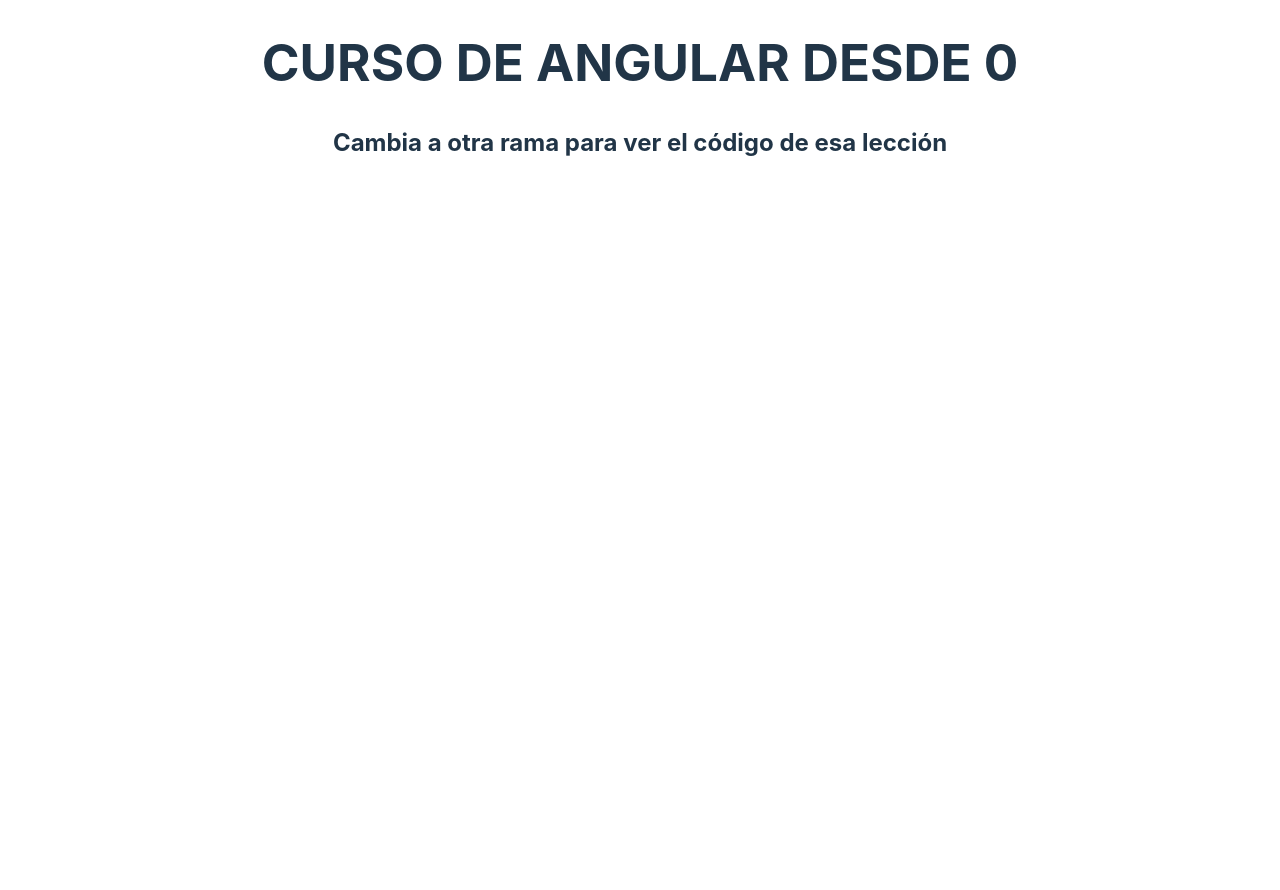
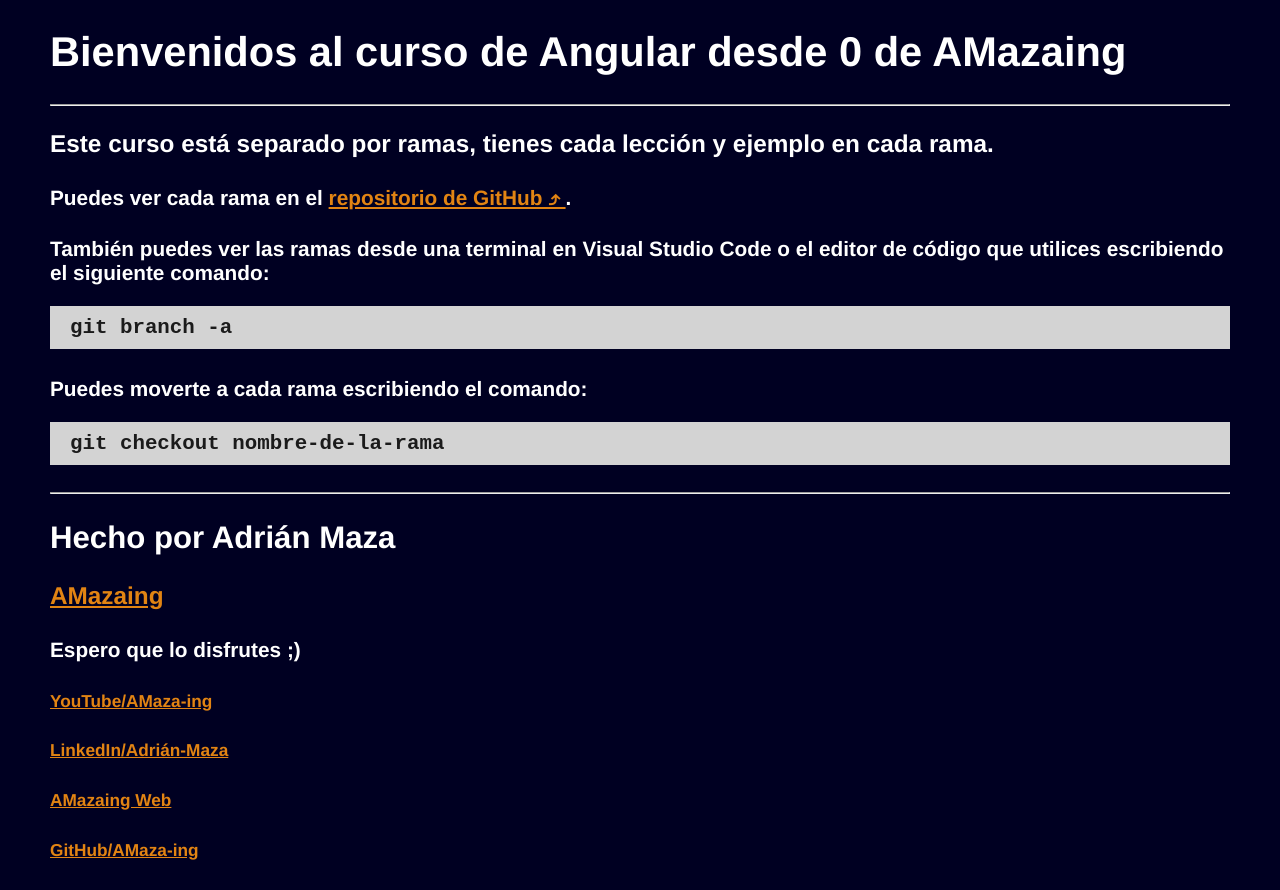
Before and after one commit to Amaza-ing/AMazaing-curso-Angular-desde-0, an Angular app: page / in a window 1280 px wide. Before the commit the page ends 800 px from the top, so only its background shows below. Built offline with nearby package versions, Linux system fonts and the light colour scheme.

Commit message:
master HTML & Styles modified

```diff
--- a/src/app/app.component.html
+++ b/src/app/app.component.html
@@ -1,3 +1,56 @@
-<h1>CURSO DE ANGULAR DESDE 0</h1>
-
-<h2>Cambia a otra rama para ver el código de esa lección</h2>
+<div>
+  <h1>Bienvenidos al curso de Angular desde 0 de AMazaing</h1>
+  <hr />
+  <h3>
+    Este curso está separado por ramas, tienes cada lección y ejemplo en cada
+    rama.
+  </h3>
+  <h4>
+    Puedes ver cada rama en el
+    <a
+      href="https://github.com/Amaza-ing/AMazaing-curso-Angular-desde-0"
+      target="_blank"
+    >
+      repositorio de GitHub ⤴
+    </a>
+    .
+  </h4>
+  <h4>
+    También puedes ver las ramas desde una terminal en Visual Studio Code o el
+    editor de código que utilices escribiendo el siguiente comando:
+    <pre>git branch -a</pre>
+  </h4>
+  <h4>
+    Puedes moverte a cada rama escribiendo el comando:
+    <pre>git checkout nombre-de-la-rama</pre>
+  </h4>
+  <hr />
+  <h2>Hecho por Adrián Maza</h2>
+  <h3>
+    <a href="https://www.youtube.com/@AMaza-Ing" target="_blank"> AMazaing </a>
+  </h3>
+  <h4>Espero que lo disfrutes ;)</h4>
+  <div className="links">
+    <h5>
+      <a href="https://www.youtube.com/@AMaza-Ing" target="_blank">
+        YouTube/AMaza-ing
+      </a>
+    </h5>
+    <h5>
+      <a
+        href="https://www.linkedin.com/in/adrian-maza-vazquez/"
+        target="_blank"
+      >
+        LinkedIn/Adrián-Maza
+      </a>
+    </h5>
+    <h5>
+      <a href="https://www.amaza-ing.com/" target="_blank"> AMazaing Web </a>
+    </h5>
+    <h5>
+      <a href="https://github.com/Amaza-ing" target="_blank">
+        GitHub/AMaza-ing
+      </a>
+    </h5>
+  </div>
+</div>
--- a/src/styles.css
+++ b/src/styles.css
@@ -1,76 +1,25 @@
-:root {
-  font-family: Inter, system-ui, Avenir, Helvetica, Arial, sans-serif;
-  line-height: 1.5;
-  font-weight: 400;
+body {
+  margin: 0 50px;
+  padding: 0;
+  background-color: rgb(0, 0, 34);
+  color: white;
+  font-family: "Franklin Gothic Medium", "Arial Narrow", Arial, sans-serif;
+  font-size: 1.3rem;
 
-  color-scheme: light dark;
-  color: rgba(255, 255, 255, 0.87);
-  background-color: #242424;
+  a {
+    color: #e28413;
+  }
 
-  font-synthesis: none;
-  text-rendering: optimizeLegibility;
-  -webkit-font-smoothing: antialiased;
-  -moz-osx-font-smoothing: grayscale;
-}
+  pre {
+    padding: 10px 20px;
+    background-color: lightgray;
+    color: rgb(27, 27, 27);
+  }
 
-a {
-  font-weight: 500;
-  color: #646cff;
-  text-decoration: inherit;
-}
-a:hover {
-  color: #535bf2;
-}
-
-body {
-  margin: 0;
-  text-align: center;
-}
-
-h1 {
-  font-size: 3.2em;
-  line-height: 1.1;
-}
-
-button {
-  border-radius: 8px;
-  border: 1px solid transparent;
-  padding: 0.6em 1.2em;
-  font-size: 1em;
-  font-weight: 500;
-  font-family: inherit;
-  background-color: #1a1a1a;
-  cursor: pointer;
-  transition: border-color 0.25s;
-}
-button:hover {
-  border-color: #646cff;
-}
-button:focus,
-button:focus-visible {
-  outline: 4px auto -webkit-focus-ring-color;
-}
-
-.card {
-  padding: 2em;
-}
-
-#app {
-  max-width: 1280px;
-  margin: 0 auto;
-  padding: 2rem;
-  text-align: center;
-}
-
-@media (prefers-color-scheme: light) {
-  :root {
-    color: #213547;
-    background-color: #ffffff;
-  }
-  a:hover {
-    color: #747bff;
-  }
-  button {
-    background-color: #f9f9f9;
+  .links {
+    display: flex;
+    justify-content: center;
+    gap: 0 50px;
+    flex-wrap: wrap;
   }
 }
```
